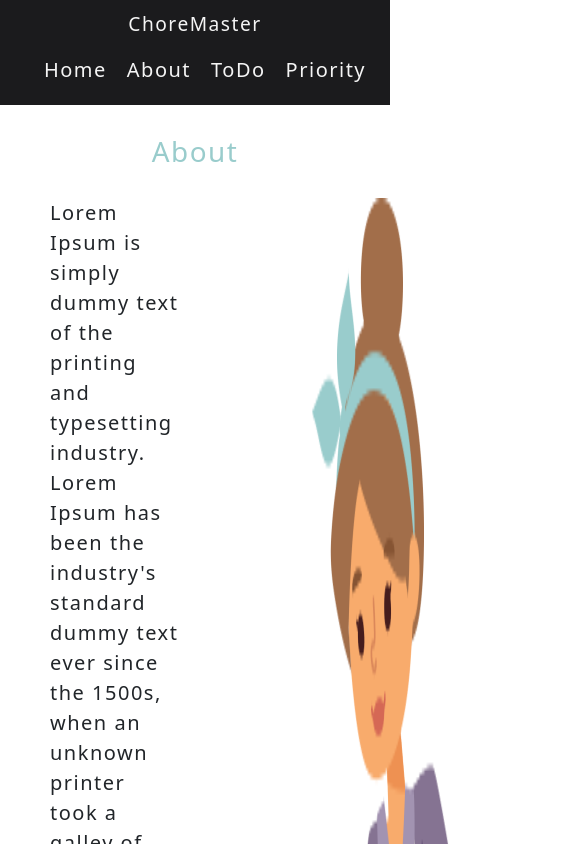
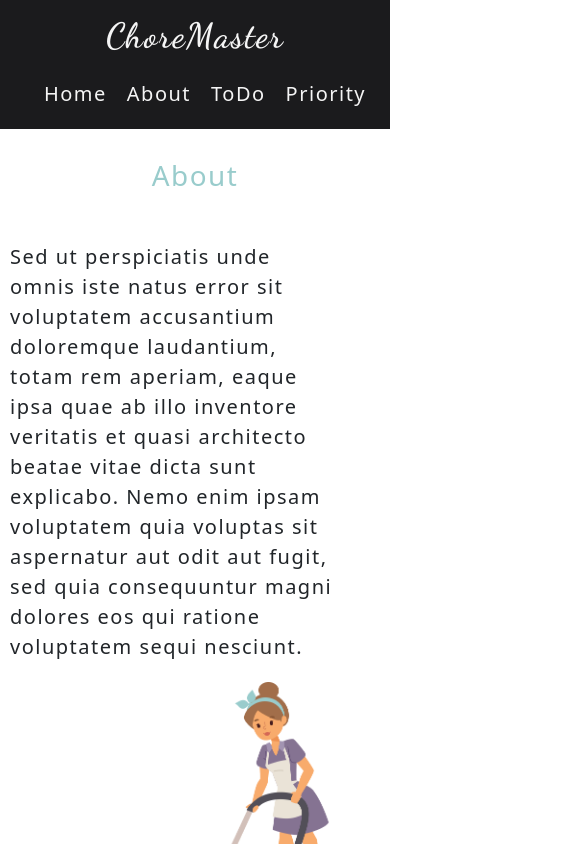
Before and after one commit to Iulia2191/To-Do-List, a React (Create React App) app: page /about in a window 390 px wide. Shown: the top 844 px of the page, 585 px wide, since content can reach past the window. Built offline with nearby package versions, Linux system fonts and the light colour scheme.

Commit message:
responsive

```diff
--- a/src/App.css
+++ b/src/App.css
@@ -1,5 +1,10 @@
+@import url('https://fonts.googleapis.com/css2?family=Dancing+Script:wght@600&display=swap');
+
 body {
-  /* background: linear-gradient(120deg, #70e1f5, #ffd194); */
   letter-spacing: 1.5px;
   min-height: 100vh;
 }
+html,
+body {
+  overflow-x: hidden;
+}
--- a/src/components/Header.module.css
+++ b/src/components/Header.module.css
@@ -19,9 +19,6 @@
   text-decoration: none;
   display: flex;
   justify-content: center;
-  font-size: larger;
+  font-size: 35px;
+  font-family: 'Dancing Script', cursive;
 }
-.lady {
-  width: 100px;
-  height: 100px;
-}
--- a/src/components/parent.module.css
+++ b/src/components/parent.module.css
@@ -4,7 +4,7 @@
   margin: 30px;
   margin-bottom: 50px;
   font-weight: 600;
-  background: linear-gradient(120deg, #037e78, #d2d0d6);
+  background: linear-gradient(120deg, #037e78, #8dbdc9, #2e3897);
   -webkit-background-clip: text;
   background-clip: text;
   color: transparent;
@@ -15,3 +15,8 @@
   margin-left: 150px;
   margin-top: 60px;
 }
+@media (max-width: 1200px) {
+  .input {
+    margin: 10px;
+  }
+}
--- a/src/components/secondChild.module.css
+++ b/src/components/secondChild.module.css
@@ -4,3 +4,8 @@
   border: 1px solid #99cccc;
   border-radius: 25px;
 }
+@media (max-width: 768px) {
+  .input {
+    margin: 0;
+  }
+}
--- a/src/pages/About.jsx
+++ b/src/pages/About.jsx
@@ -6,17 +6,15 @@ export function About () {
       <h1 className={styles.title}>About</h1>
       <div className={styles.container}>
         <p className={styles.paragraf}>
-          Lorem Ipsum is simply dummy text of the printing and typesetting
-          industry. Lorem Ipsum has been the industry's standard dummy text ever
-          since the 1500s, when an unknown printer took a galley of type and
-          scrambled it to make a type specimen book. It has survived not only
-          five centuries, but also the leap into electronic typesetting,
-          remaining essentially unchanged. It was popularised in the 1960s with
-          the release of Letraset sheets containing Lorem Ipsum passages, and
-          more recently with desktop publishing software like Aldus PageMaker
-          including versions of Lorem Ipsum
+          Sed ut perspiciatis unde omnis iste natus error sit voluptatem
+          accusantium doloremque laudantium, totam rem aperiam, eaque ipsa quae
+          ab illo inventore veritatis et quasi architecto beatae vitae dicta
+          sunt explicabo. Nemo enim ipsam voluptatem quia voluptas sit
+          aspernatur aut odit aut fugit, sed quia consequuntur magni dolores eos
+          qui ratione voluptatem sequi nesciunt.
         </p>
-        <img src={lady} alt='Lady'></img>
+
+        <img src={lady} alt='Lady' className={styles.imagine}></img>
       </div>
     </div>
   )
--- a/src/pages/Home.jsx
+++ b/src/pages/Home.jsx
@@ -5,23 +5,24 @@ export function Home () {
   return (
     <div className={styles.background}>
       <Parent />
-      <h2 className={styles.welcome}>Welcome to ChoreMaster</h2>
+      <h2 className={styles.welcome}>
+        Welcome to <span className={styles.logo}>ChoreMaster</span>
+      </h2>
       <h4 className='text-center'>Conquer Your To-Do List</h4>
       <div className={styles.container}>
         <div>
           <p className={styles.paragraf}>
-            Lorem Ipsum is simply dummy text of the printing and typesetting
-            industry. Lorem Ipsum has been the industry's standard dummy text
-            ever since the 1500s, when an unknown printer took a galley of type
-            and scrambled it to make a type specimen book. It has survived not
-            only five centuries, but also the leap into electronic typesetting,
-            remaining essentially unchanged.
+            Lorem ipsum dolor sit amet, consetetur sadipscing elitr, sed diam
+            nonumy eirmod tempor invidunt ut labore et dolore magna aliquyam
+            erat, sed diam voluptua. At vero eos et accusam et justo duo dolores
+            et ea rebum. Stet clita kasd gubergren, no sea takimata sanctus est
+            Lorem ipsum dolor sit amet.
           </p>
           <p className={styles.paragraf}>
-            It was popularised in the 1960s with the release of Letraset sheets
-            containing Lorem Ipsum passages, and more recently with desktop
-            publishing software like Aldus PageMaker including versions of Lorem
-            Ipsum.
+            Duis autem vel eum iriure dolor in hendrerit in vulputate velit esse
+            molestie consequat, vel illum dolore eu feugiat nulla facilisis at
+            vero eros et accumsan et iusto odio dignissim qui blandit praesent
+            luptatum zzril delenit augue duis dolore te feugait nulla facilisi.
           </p>
           <p className={styles.paragraf}>
             Sed ut perspiciatis unde omnis iste natus error sit voluptatem
--- a/src/pages/Priority.jsx
+++ b/src/pages/Priority.jsx
@@ -3,6 +3,7 @@ import { PriorityContext } from '../store/Priority/context'
 import Button from 'react-bootstrap/Button'
 import { removeFromPriority } from '../store/Priority/actions'
 import styles from '../pages/priority.module.css'
+import { Link } from 'react-router-dom'
 
 export function Priority () {
   const { priorityState, priorityDispatch } = useContext(PriorityContext)
@@ -21,7 +22,9 @@ export function Priority () {
           <h4>Your Chores:</h4>
           {priorityState.chores.map(chore => (
             <div key={chore.id}>
-              <h3 className={styles.h4}>{chore.title}</h3>
+              <Link className={styles.link} to={`/chores/${chore.id}`}>
+                {chore.title}
+              </Link>
               <Button
                 variant='danger'
                 onClick={() => handleRemoveChore(chore.id)}
--- a/src/pages/about.module.css
+++ b/src/pages/about.module.css
@@ -8,8 +8,25 @@
   margin-left: 50px;
   margin-right: 50px;
   font-size: 20px;
-  margin-bottom: 40vh;
 }
 .container {
   display: flex;
+  margin-bottom: 200px;
 }
+@media (max-width: 1200px) {
+  .container {
+    flex-direction: column;
+    margin-bottom: 20px;
+  }
+
+  .paragraf {
+    margin-left: 10px;
+    margin-top: 20px;
+    margin-bottom: 20px;
+  }
+  .imagine {
+    margin-top: 0;
+    width: 50%;
+    align-self: end;
+  }
+}
--- a/src/pages/chores.module.css
+++ b/src/pages/chores.module.css
@@ -13,4 +13,22 @@
 .family {
   width: 400px;
   height: 400px;
+  margin-bottom: 25px;
 }
+
+@media (max-width: 1200px) {
+  .border {
+    margin-left: 20px;
+    margin-right: 20px;
+  }
+
+  .paragraf {
+    margin-left: 20px;
+    margin-top: 20px;
+  }
+
+  .imagine {
+    margin-top: 20px;
+    margin-right: 0;
+  }
+}
--- a/src/pages/home.module.css
+++ b/src/pages/home.module.css
@@ -1,11 +1,11 @@
 .imagine {
+  margin-right: 150px;
   width: 500px;
   height: 600px;
-  margin-right: 150px;
 }
 .container {
   display: flex;
-  justify-content: center;
+  justify-content: space-around;
   align-items: center;
 }
 .paragraf {
@@ -16,3 +16,23 @@
   margin-top: 50px;
   text-align: center;
 }
+.logo {
+  font-family: 'Dancing Script', cursive;
+  font-size: 35px;
+  font-weight: bolder;
+}
+@media (max-width: 1200px) {
+  .container {
+    flex-direction: column;
+  }
+
+  .paragraf {
+    margin-left: 20px;
+    margin-top: 30px;
+  }
+
+  .imagine {
+    margin-top: 20px;
+    margin-right: 0;
+  }
+}
--- a/src/pages/priority.module.css
+++ b/src/pages/priority.module.css
@@ -1,9 +1,8 @@
 .priority {
   height: 70vh;
-  margin-top: 50px;
+  margin-top: 100px;
   font-size: 30px;
   text-align: center;
-  color: #99cccc;
 }
 
 .h4 {
--- a/src/pages/todo.module.css
+++ b/src/pages/todo.module.css
@@ -15,7 +15,6 @@
 }
 .link:hover {
   color: rgb(9, 219, 198);
-  background-color: rgb(10, 94, 89);
 }
 .title {
   color: #99cccc;
@@ -35,4 +34,19 @@
   width: 30%;
   align-self: center;
   margin-top: 10px;
+  background-color: #99cccc !important;
+  border: none !important;
 }
+@media (max-width: 1200px) {
+  .aligment {
+    margin-left: 10px;
+    margin-right: 10px;
+  }
+  .list {
+    margin-left: 10px;
+    margin-right: 0;
+  }
+  .button {
+    width: 50%;
+  }
+}
```
